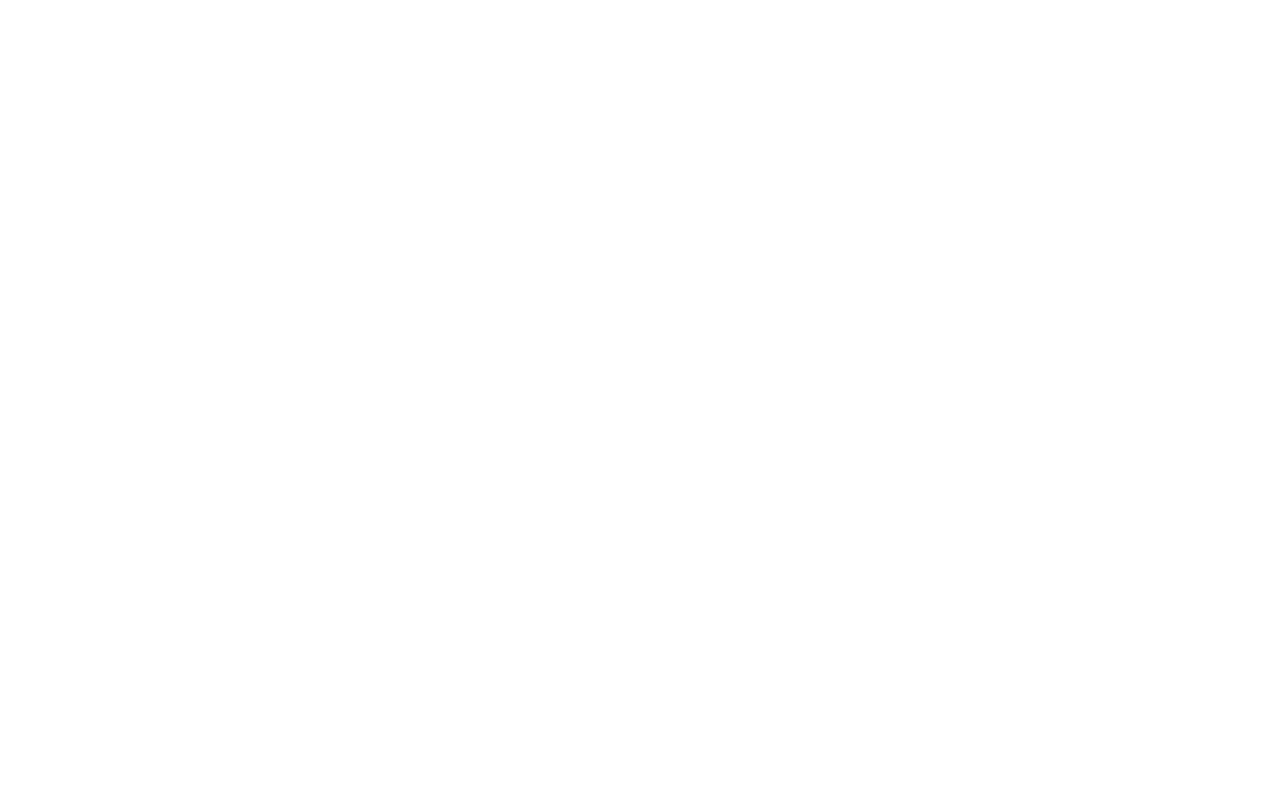
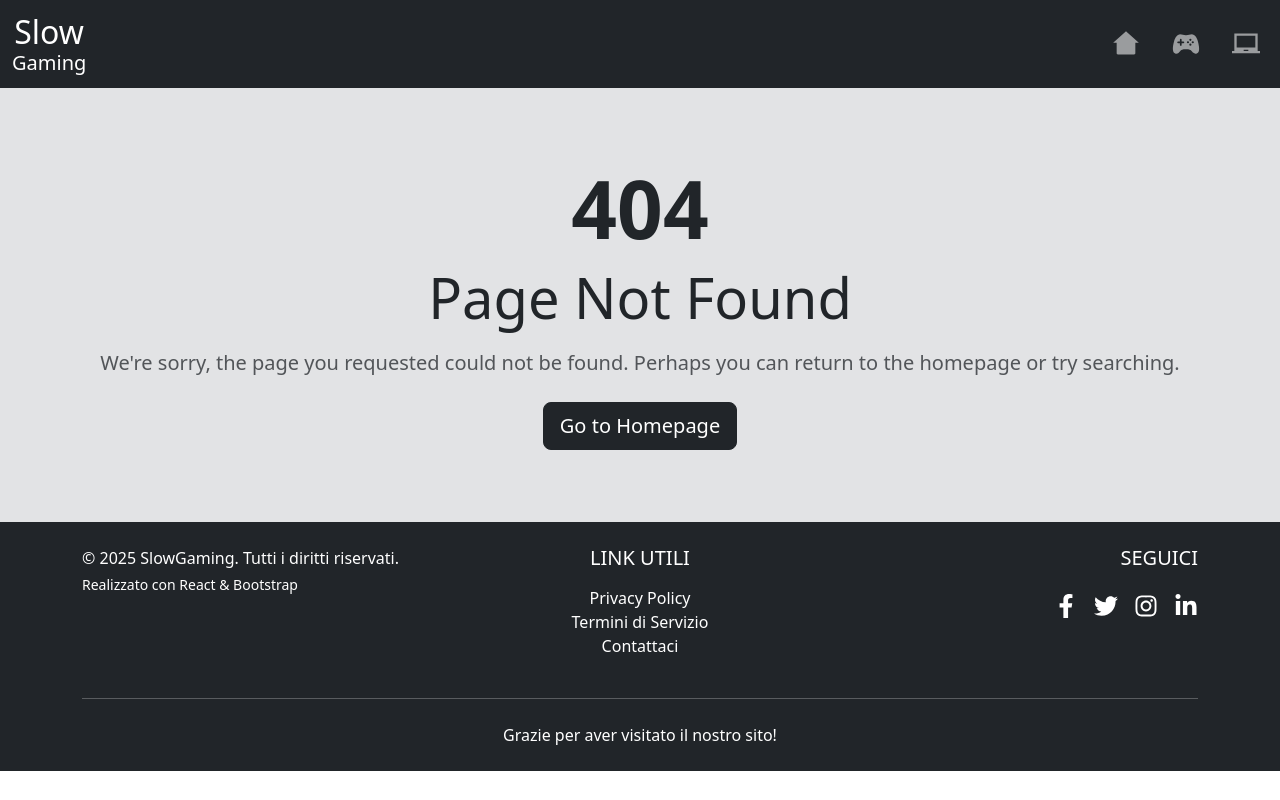
Before and after one commit to fabiodagostino27/progetto-finale-react, a React (Vite) app: page /404 in a window 1280 px wide. Before the commit this address had no page. Built offline with nearby package versions, Linux system fonts and the light colour scheme.

Commit message:
Add NotFoundPage component and update routing; handle 404 errors in SinglePlatformPage and SingleVideogamePage

```diff
--- a/src/App.jsx
+++ b/src/App.jsx
@@ -5,6 +5,7 @@
 import VideogamesPage from "./pages/VideogamesPage";
 import PlatformsPage from "./pages/PlatformsPage";
 import SinglePlatformPage from "./pages/SinglePlatformPage";
+import NotFoundPage from "./pages/NotFoundPage";
 
 function App() {
 
@@ -18,6 +19,8 @@
             <Route path="/videogames/:id" Component={SingleVideogamePage} />
             <Route path="/platforms" Component={PlatformsPage} />
             <Route path="/platforms/:id" Component={SinglePlatformPage} />
+            <Route path="/404" Component={NotFoundPage} />
+            <Route path="*" Component={NotFoundPage} />
           </Route>
         </Routes>
       </BrowserRouter>
--- /dev/null
+++ b/src/pages/NotFoundPage.jsx
@@ -0,0 +1,13 @@
+export default function NotFoundPage() {
+    return (
+        <div className="container py-5 text-center">
+            <h1 className="display-1 fw-bold">404</h1>
+            <h2 className="display-4 text-dark mb-3">Page Not Found</h2>
+            <p className="lead text-muted mb-4">
+                We're sorry, the page you requested could not be found.
+                Perhaps you can return to the homepage or try searching.
+            </p>
+            <a href="/" className="btn btn-dark btn-lg">Go to Homepage</a>
+        </div>
+    );
+}
--- a/src/pages/SinglePlatformPage.jsx
+++ b/src/pages/SinglePlatformPage.jsx
@@ -1,5 +1,5 @@
 import { useState, useEffect } from "react";
-import { useParams, Link } from "react-router-dom";
+import { useParams, useNavigate } from "react-router-dom";
 import axios from "axios";
 import Loader from "../components/Loader";
 import VideogameCardIndex from "../components/VideogameCardIndex";
@@ -7,6 +7,7 @@
 export default function SinglePlatformPage() {
     const url = import.meta.env.VITE_PLATFORMS_ROUTE;
     const { id } = useParams();
+    const navigate = useNavigate();
     const [platform, setPlatform] = useState(null);
     const [isLoading, setIsLoading] = useState(false);
 
@@ -19,17 +20,15 @@
             })
             .catch((err) => {
                 console.error("Error fetching platform: " + err);
+                if (err.response && err.response.status === 404) {
+                    navigate("/404");
+                }
                 setIsLoading(false);
             })
     }, [id]);
 
     if (!platform) {
-        return (
-            <div className="text-center">
-                <h1>Whoops! Something went wrong!</h1>
-                <Link to={"/platforms"} className="btn btn-dark my-4">Platforms Page</Link>
-            </div>
-        );
+        return <Loader />;
     }
 
     return (
--- a/src/pages/SingleVideogamePage.jsx
+++ b/src/pages/SingleVideogamePage.jsx
@@ -9,7 +9,7 @@
     const navigate = useNavigate();
     const { id } = useParams();
     const [videogame, setVideogame] = useState(null);
-    const [isLoading, setIsLoading] = useState(false);
+    const [isLoading, setIsLoading] = useState(true);
 
     useEffect(() => {
         setIsLoading(true);
@@ -20,7 +20,10 @@
             })
             .catch((err) => {
                 console.error("Error fetching videogames:", err);
-                setIsLoading(false)
+                if (err.response && err.response.status === 404) {
+                    navigate("/404");
+                }
+                setIsLoading(false);
             })
     }, [id])
 
```
Lines whose indentation alone changed are shown as unchanged.
